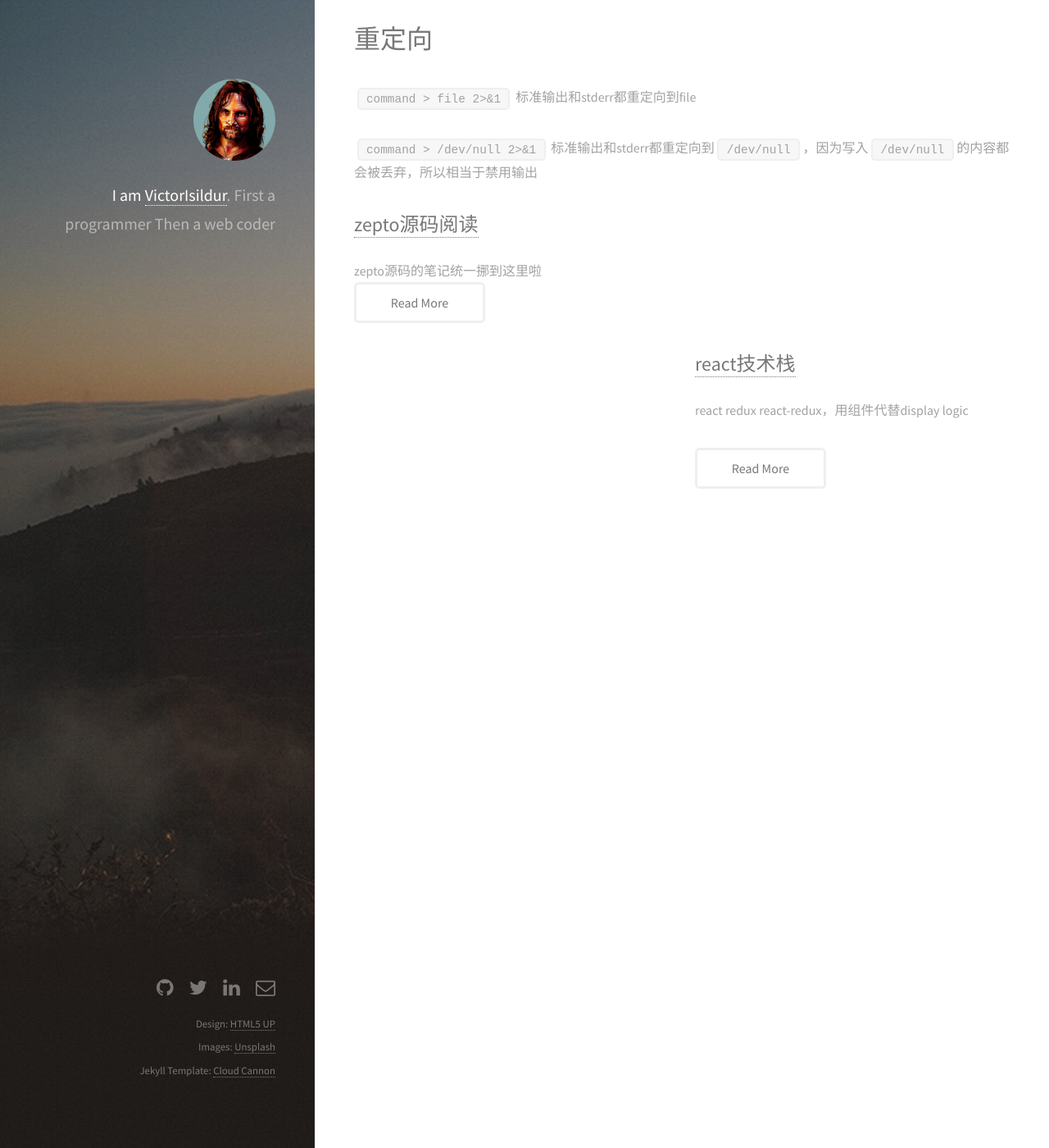
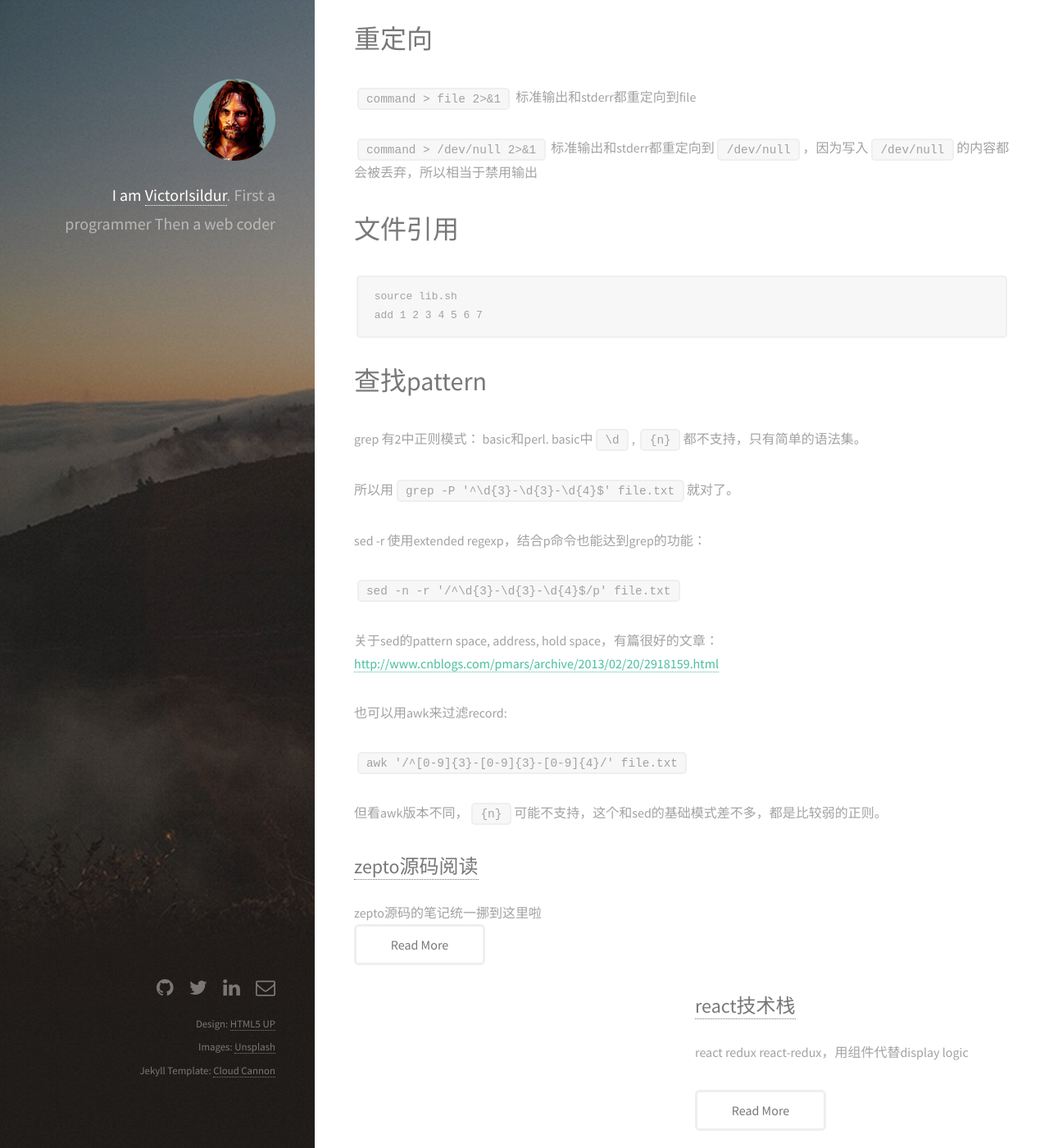
Before and after one commit to victorisildur/victorisildur.github.io, a Jekyll site: the page built from _posts/2016-08-08-linux-cmd.markdown, in a window 1280 px wide and 1400 px high, scrolled down 3704 px. Shown: the whole window at 82% size. Built offline with Jekyll 4.4.1, drawn with Linux system fonts in a browser that asks for light colours; Markdown is read by kramdown in place of the engine named in the settings.

Commit message:
grep, sed, awk

````diff
--- a/_posts/2016-08-08-linux-cmd.markdown
+++ b/_posts/2016-08-08-linux-cmd.markdown
@@ -148,3 +148,29 @@ echo $?
 `command > file 2>&1` 标准输出和stderr都重定向到file
 
 `command > /dev/null 2>&1` 标准输出和stderr都重定向到`/dev/null`，因为写入`/dev/null`的内容都会被丢弃，所以相当于禁用输出
+
+# 文件引用
+
+```shell
+source lib.sh
+add 1 2 3 4 5 6 7
+```
+
+# 查找pattern
+
+grep 有2中正则模式： basic和perl. basic中`\d`, `{n}`都不支持，只有简单的语法集。
+
+所以用`grep -P '^\d{3}-\d{3}-\d{4}$' file.txt`就对了。
+
+sed -r 使用extended regexp，结合p命令也能达到grep的功能：
+
+`sed -n -r '/^\d{3}-\d{3}-\d{4}$/p' file.txt`
+
+关于sed的pattern space, address, hold space，有篇很好的文章：
+[http://www.cnblogs.com/pmars/archive/2013/02/20/2918159.html](http://www.cnblogs.com/pmars/archive/2013/02/20/2918159.html)
+
+也可以用awk来过滤record:
+
+`awk '/^[0-9]{3}-[0-9]{3}-[0-9]{4}/' file.txt`
+
+但看awk版本不同，`{n}`可能不支持，这个和sed的基础模式差不多，都是比较弱的正则。
````
